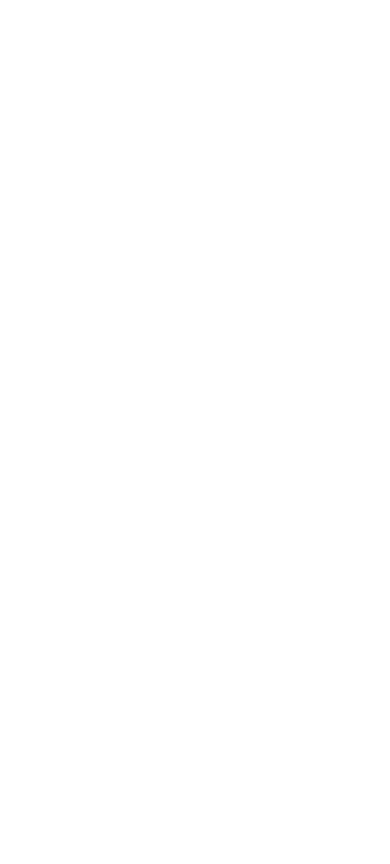
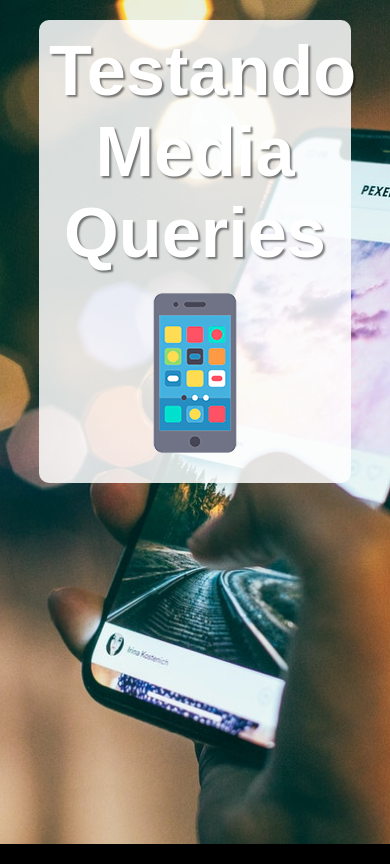
Before and after one commit to GabrielaPSantos/html-css, a plain HTML site: page Exercicios/ex026/mq004/imagens/index.html in a window 390 px wide. Drawn offline with Linux system fonts and the light colour scheme.

Commit message:
ex 04 de media query

```diff
--- /dev/null
+++ b/Exercicios/ex026/mq004/imagens/estilos/style.css
@@ -0,0 +1,49 @@
+@charset "UTF-8";
+
+/*Versão moble first*/
+
+*{
+    margin: 0px;
+    padding: 0px;
+    font-family: Arial, Helvetica, sans-serif;
+    font-size: 1.3em;
+    box-sizing: border-box;
+}
+
+body, html {
+    height: 100vh;
+}
+
+body {
+    background: black url(../back-phone.jpg) no-repeat;
+    background-size: cover;
+    background-position: center center;
+}
+
+main {
+    background-color: rgba(255, 255, 255, 0.842);
+    width: 80vw;
+    margin: auto;
+    margin-top: 20px;
+    border-radius: 10px;
+    padding: 10px;
+}
+
+h1 {
+    text-align: center;
+    color: white;
+    font-size: 2em;
+    text-shadow: 2px 2px 2px rgba(0, 0, 0, 0.493);
+}
+
+img {
+    display: block;
+    margin: auto;
+}
+
+
+img#phone {display: block;}
+img#tablet {display: none;}
+img#print {display: none;}
+img#pc {display: none;}
+img#tv {display: none;}
--- a/Exercicios/ex026/mq004/imagens/index.html
+++ b/Exercicios/ex026/mq004/imagens/index.html
@@ -4,8 +4,17 @@
     <meta charset="UTF-8">
     <meta name="viewport" content="width=device-width, initial-scale=1.0">
     <title>Media Query</title>
+    <link rel="stylesheet" href="estilos/style.css" media="all">
+    <link rel="stylesheet" href="estilos/media-query.css">
 </head>
 <body>
-
+    <main>
+        <h1>Testando Media Queries</h1>
+        <img id="phone" src="icon-phone.png" alt="Acessando via smartphone">
+        <img id="tablet" src="icon-tablet.png" alt="Acessando via tablet">
+        <img id="print" src="icon-print.png" alt="Versão para impressão">
+        <img id="pc" src="icon-pc.png" alt="Versão para desktop">
+        <img id="tv" src="icon-tv.png" alt="Versão para TV">
+    </main>
 </body>
 </html>
```
Also changed, not shown: Exercicios/ex026/mq004/imagens/estilos/media-query.css (added, +7 -0 lines), Exercicios/ex026/mq004/index.html (added, +14 -0 lines).
